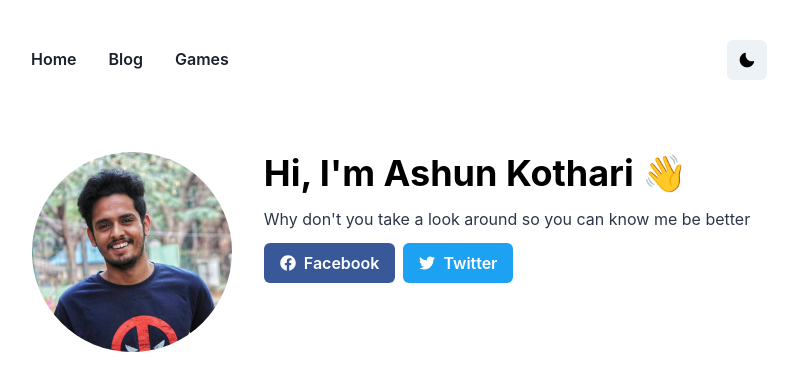
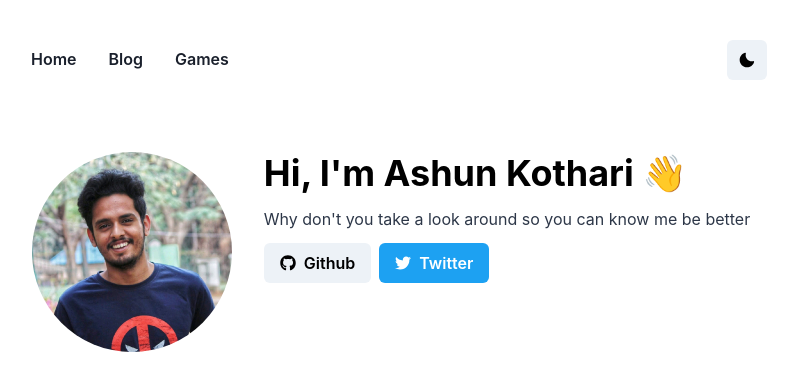
Before and after one commit to rogue-gamer-ryt/constantine, a Next.js app: page / in a window 1280 px wide. Shown: the top 390 px of the page, without its empty margins (249-1047 px from the left). Built offline with nearby package versions, Linux system fonts and the light colour scheme.

Commit message:
adding github button and links

```diff
--- a/pages/index.js
+++ b/pages/index.js
@@ -7,7 +7,8 @@ import {
   useColorMode,
 } from "@chakra-ui/react";
 import Head from "next/head";
-import { FaFacebook, FaTwitter } from "react-icons/fa";
+import NextLink from "next/link";
+import { FaFacebook, FaTwitter, FaGithub } from "react-icons/fa";
 import Container from "../components/Container";
 import ProfileCard from "../components/ProfileCard";
 
@@ -43,12 +44,16 @@ export default function Index() {
             Why don't you take a look around so you can know me be better
           </Text>
           <HStack mt={3}>
-            <Button colorScheme="facebook" leftIcon={<FaFacebook />}>
-              Facebook
-            </Button>
-            <Button colorScheme="twitter" leftIcon={<FaTwitter />}>
-              Twitter
-            </Button>
+            <NextLink href="https://github.com/rogue-gamer-ryt">
+              <Button colorScheme="gray" leftIcon={<FaGithub />}>
+                Github
+              </Button>
+            </NextLink>
+            <NextLink href="https://twitter.com/ashun_77">
+              <Button colorScheme="twitter" leftIcon={<FaTwitter />}>
+                Twitter
+              </Button>
+            </NextLink>
           </HStack>
         </Flex>
       </HStack>
```
